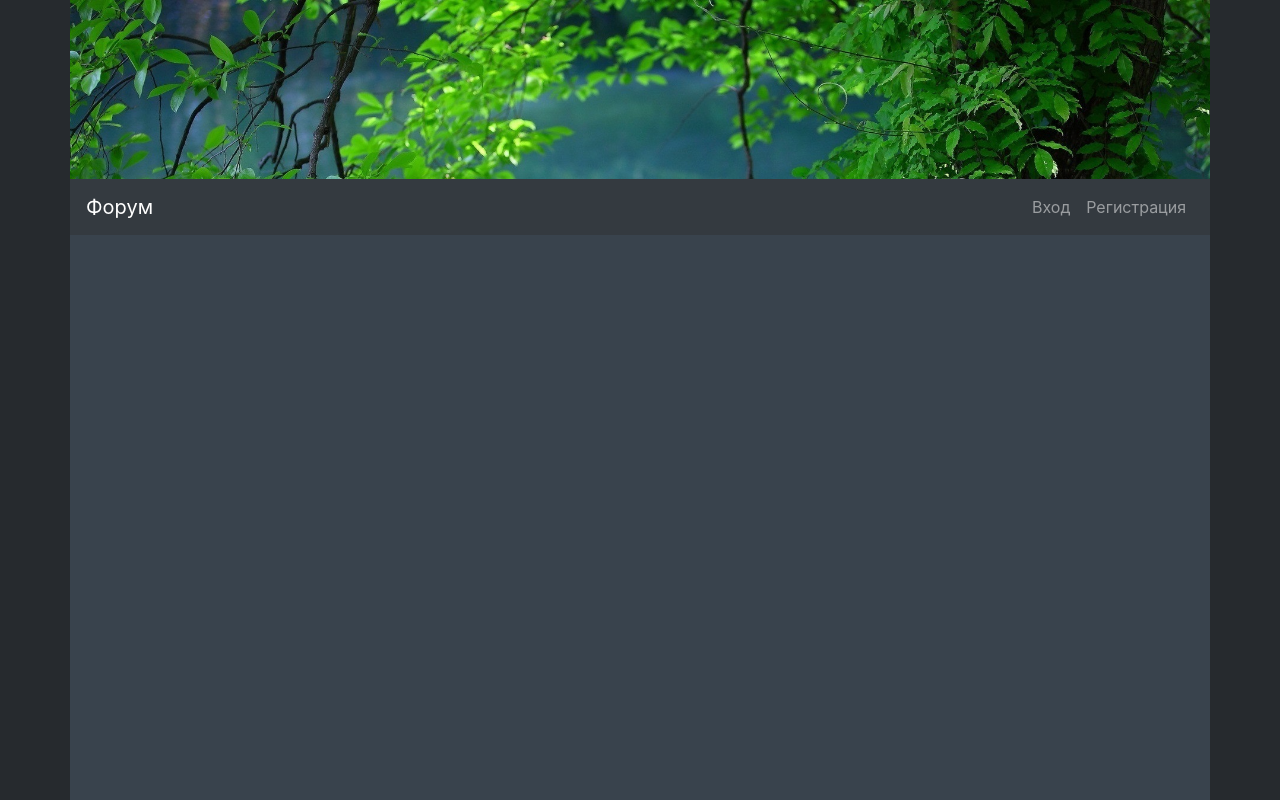
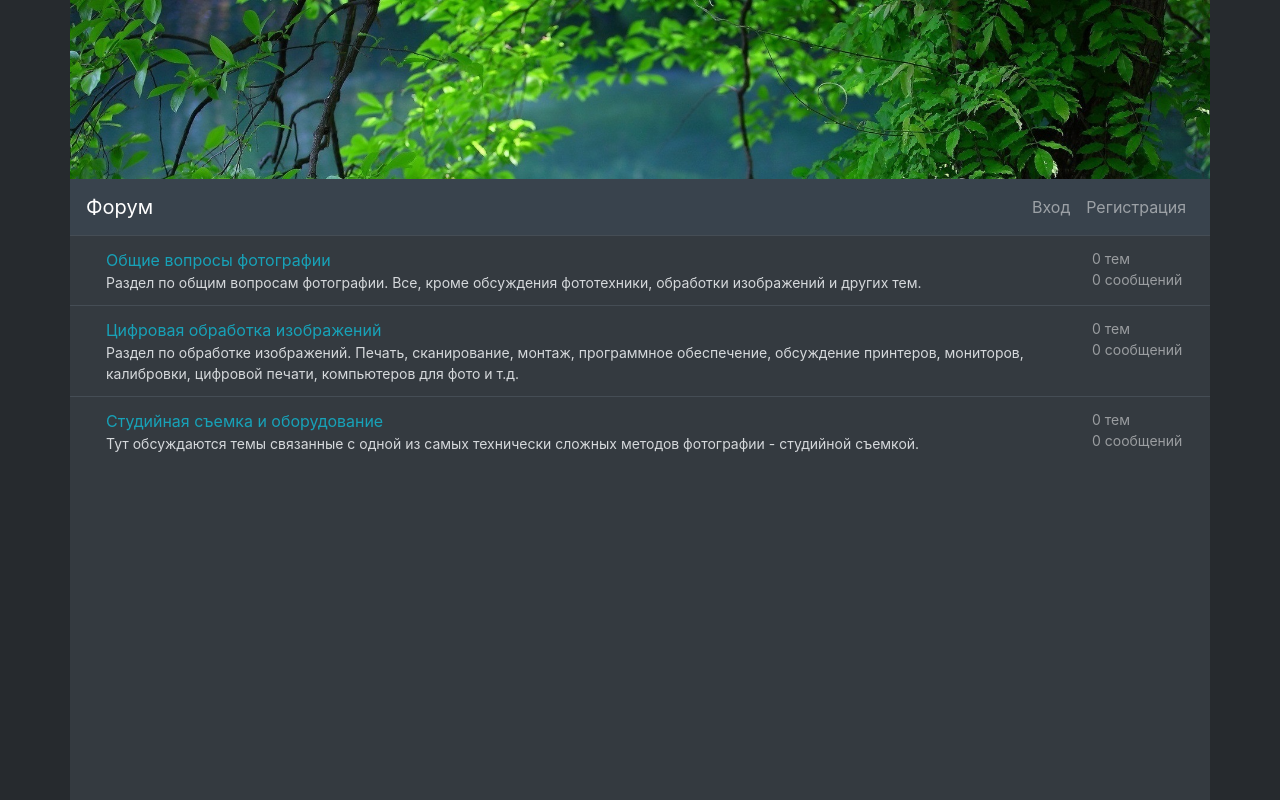
Before and after one commit to marina-mk/forum, a React (Create React App) app in the folder client/: page / in a window 1280 px wide. Shown: the top 800 px of the page. Built offline with nearby package versions, Linux system fonts and the light colour scheme; no server answers.

Commit message:
React-Forum[42]: Add new mapkup for Sections Table

```diff
--- a/client/src/components/App.js
+++ b/client/src/components/App.js
@@ -13,7 +13,7 @@ const App = ({ fetchUser }) => {
 
   return (
     <BrowserRouter>
-      <div className="container bg-base-color p-0">
+      <div className="container bg-dark p-0">
         <Header />
         <Content />
         <Footer />
--- a/client/src/components/content/Content.js
+++ b/client/src/components/content/Content.js
@@ -3,9 +3,10 @@ import LoginDialog from '../modals/auth/login/Dialog';
 import RegisterDialog from '../modals/auth/register/Dialog';
 import loginFields from '../modals/auth/login/fields';
 import registerFields from '../modals/auth/register/fields';
+import SectionsTable from './SectionsTable';
 
 const Content = () => (
-  <div className="container" style={{ height: "1200px" }}>
+  <div className="container px-0 min-vh-100">
     <LoginDialog
       modalId="login_modal"
       modalTitle="Вход"
@@ -20,6 +21,7 @@ const Content = () => (
       action="/api/register"
       fields={registerFields}
     />
+    <SectionsTable />
   </div>
 );
 
--- /dev/null
+++ b/client/src/components/content/SectionsTable.js
@@ -0,0 +1,42 @@
+import React from 'react';
+
+const SectionsTable = () => (
+  <div className="table-responsive">
+    <table className="sections table table-hover table-dark text-light font-size-small">
+      <tbody>
+        <tr>
+          <td className="section-info">
+            <a href="#" className="title">Общие вопросы фотографии</a>
+            <div className="description">Раздел по общим вопросам фотографии. Все, кроме обсуждения фототехники, обработки изображений и других тем.</div>
+          </td>
+          <td className="section-counts">
+            <div>0 тем</div>
+            <div>0 сообщений</div>
+          </td>
+        </tr>
+        <tr>
+          <td className="section-info">
+            <a href="#" className="title">Цифровая обработка изображений</a>
+            <div className="description">Раздел по обработке изображений. Печать, сканирование, монтаж, программное обеспечение, обсуждение принтеров, мониторов, калибровки, цифровой печати, компьютеров для фото и т.д.</div>
+          </td>
+          <td className="section-counts">
+            <div>0 тем</div>
+            <div>0 сообщений</div>
+          </td>
+        </tr>
+        <tr>
+          <td className="section-info">
+            <a href="#" className="title">Студийная съемка и оборудование</a>
+            <div className="description">Тут обсуждаются темы связанные с одной из самых технически сложных методов фотографии - студийной съемкой.</div>
+          </td>
+          <td className="section-counts">
+            <div>0 тем</div>
+            <div>0 сообщений</div>
+          </td>
+        </tr>
+      </tbody>
+    </table>
+  </div>
+);
+
+export default SectionsTable;
--- a/client/src/components/footer/Footer.js
+++ b/client/src/components/footer/Footer.js
@@ -1,7 +1,7 @@
 import React from 'react';
 
 const Footer = () => (
-  <footer className="footer bg-dark text-white-50">
+  <footer className="footer bg-base-color text-white-50">
     <div className="text-center py-3">
       <span>© 2019 Разработано</span>
       <a className="text-white-50" href="https://github.com/marina-mk/">
--- a/client/src/components/header/Header.js
+++ b/client/src/components/header/Header.js
@@ -6,7 +6,7 @@ const Header = () => (
   <>
     <img src={headImage} className="img-fluid" alt="Forum header" />
 
-    <nav className="main navbar navbar-expand-sm bg-dark navbar-dark sticky-top mx-0 px-3">
+    <nav className="main navbar navbar-expand-sm bg-base-color navbar-dark sticky-top mx-0 px-3">
       <a className="navbar-brand" href="https://lit-ocean-46169.herokuapp.com">Форум</a>
       <button className="navbar-toggler" type="button" data-toggle="collapse" data-target="#collapsibleNavbar">
         <span className="navbar-toggler-icon" />
--- a/client/src/scss/_custom.scss
+++ b/client/src/scss/_custom.scss
@@ -3,6 +3,8 @@ $base-color: #39434d;
 $dark-base-color: #262A2E;
 $light: #d5d8db;
 $highlight: #17a2b8;
+$highlight-light: #03d3fc;
+$font-size-small: 0.875rem;
 
 #root {
   .bg-base-color {
@@ -15,6 +17,10 @@ $highlight: #17a2b8;
 
   button:focus {
     outline-color: $highlight;
+  }
+
+  .font-size-small {
+    font-size: $font-size-small;
   }
 
   .modal-header {
@@ -42,6 +48,48 @@ $highlight: #17a2b8;
     cursor: pointer;
   }
 
+  .footer a:hover {
+    color: rgba(255, 255, 255, 0.7) !important;
+  }
+
+  table.sections {
+    .title {
+      font-size: 1rem;
+      color: $highlight;
+      text-decoration: none;
+    }
+
+    .section-counts {
+      width: 130px;
+      color: rgba(255, 255, 255, 0.5);
+    }
+
+    tr:hover {
+      .title {
+        color: $highlight-light;
+      }
+
+      .section-counts {
+        color: rgba(255, 255, 255, 0.7);
+      }
+    }
+
+    @media (min-width: 768px) {
+      .section-info {
+        padding: 12px 36px;
+      }
+    }
+
+    @media (max-width: 768px) {
+      .description {
+        overflow: hidden;
+        display: -webkit-box;
+        -webkit-line-clamp: 4;
+        -webkit-box-orient: vertical;
+      }
+    }
+  }
+
   background-color: $dark-base-color;
 }
 
```
